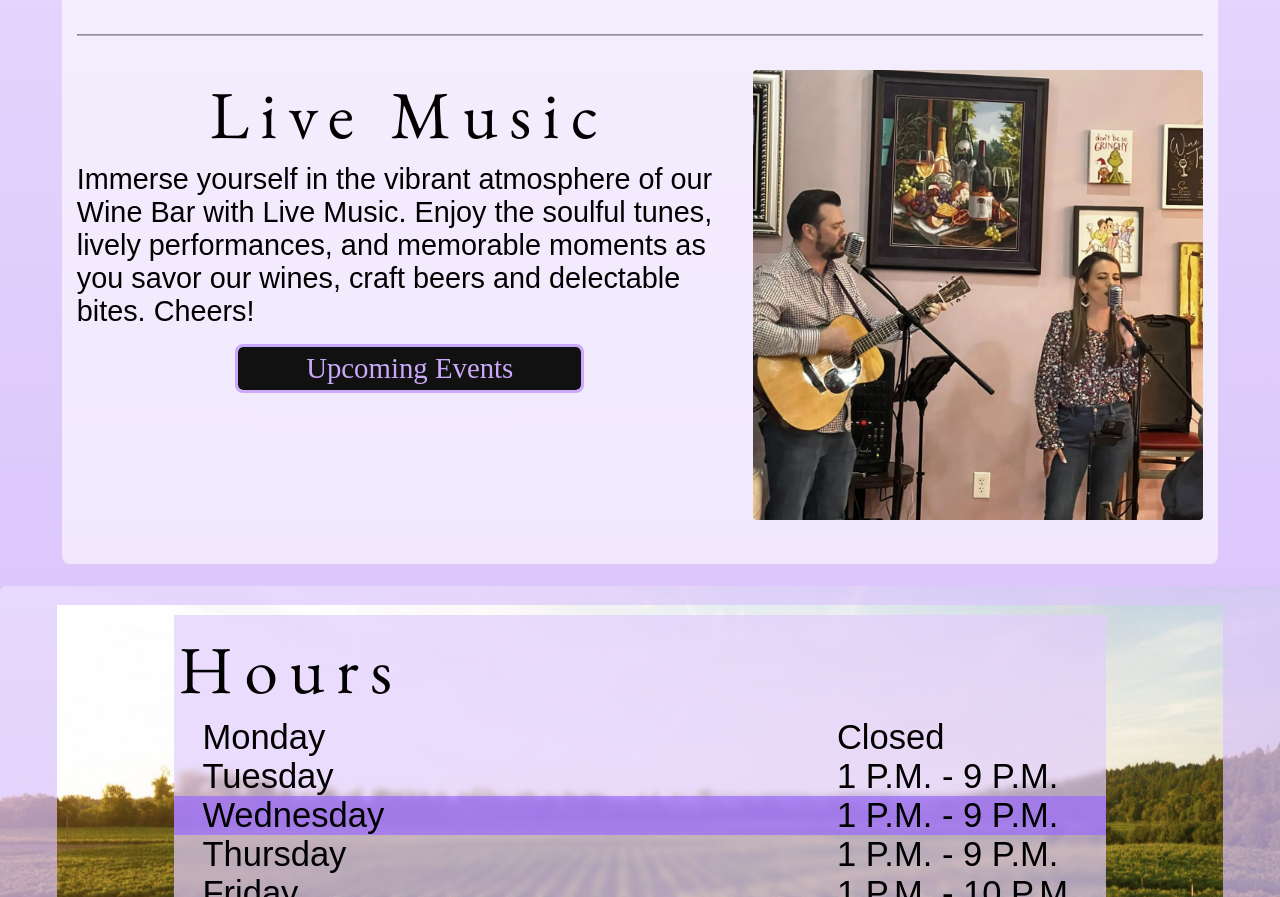
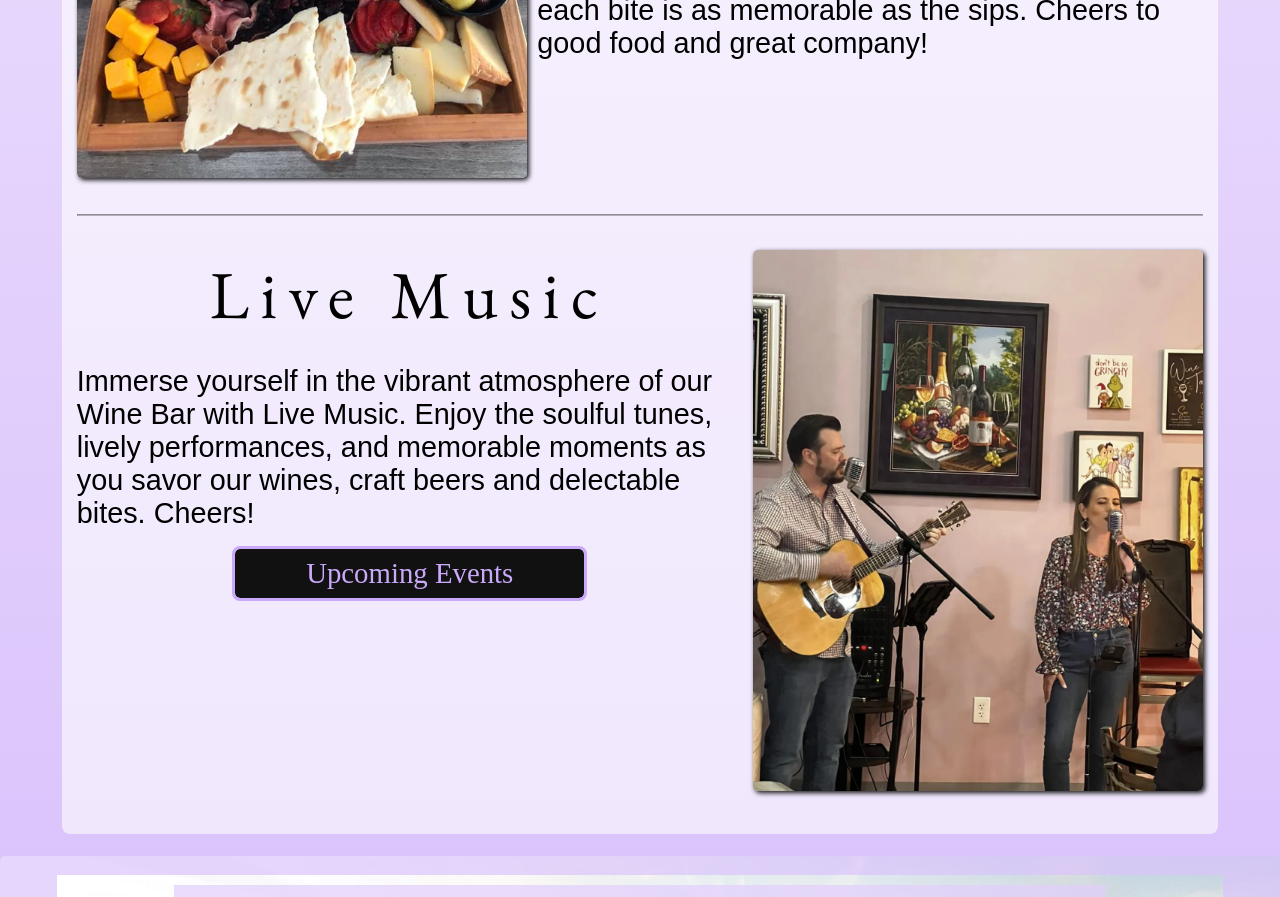
Before and after one commit to matthewjlewis93/wine30, an Eleventy site: page src/index.html in a window 1280 px wide. Shown: the part 1903-2800 px from the top of the page. Built offline with nearby package versions, Linux system fonts and the light colour scheme; Eleventy itself is replaced by a stand-in of ours; files that its build step writes are made by us from their sources; a web font is replaced by a local one.

Commit message:
button space and styling

```diff
--- a/public/index.css
+++ b/public/index.css
@@ -10,6 +10,7 @@ body {
 }
 h2 {
   font-family: Playfair;
+  text-shadow: 1px 1px 2px white;
   /* font-weight: 600; */
   font-style: italic;
   font-size: 5rem;
@@ -72,13 +73,15 @@ p {
 }
 
 .offering-img {
-  border-radius: 4px;
+  border-radius: 5px;
   order: 2;
+  box-shadow: 2px 2px 5px #111;
   object-fit: cover;
+  object-position: center;
   width: 100%;
   max-width: 500px;
   justify-self: right;
-  aspect-ratio: 1;
+  aspect-ratio: 5/6;
 }
 
 .offering-item {
@@ -97,6 +100,7 @@ p {
   order: 1;
   font-size: 1.5rem;
   padding: 0px;
+  /* padding: 0px 0px 20px 0px; */
 }
 .offering-item:nth-child(even) img {
   order: -1;
@@ -116,7 +120,7 @@ p {
   order: 5;
   width: 50%;
   text-align: center;
-  padding: 5px;
+  padding: 8px;
   margin-top: 1rem;
   color: #caa8fa;
   background-color: #111;
--- a/src/index.css
+++ b/src/index.css
@@ -10,6 +10,7 @@ body {
 }
 h2 {
   font-family: Playfair;
+  text-shadow: 1px 1px 2px white;
   /* font-weight: 600; */
   font-style: italic;
   font-size: 5rem;
@@ -72,13 +73,15 @@ p {
 }
 
 .offering-img {
-  border-radius: 4px;
+  border-radius: 5px;
   order: 2;
+  box-shadow: 2px 2px 5px #111;
   object-fit: cover;
+  object-position: center;
   width: 100%;
   max-width: 500px;
   justify-self: right;
-  aspect-ratio: 1;
+  aspect-ratio: 5/6;
 }
 
 .offering-item {
@@ -97,6 +100,7 @@ p {
   order: 1;
   font-size: 1.5rem;
   padding: 0px;
+  /* padding: 0px 0px 20px 0px; */
 }
 .offering-item:nth-child(even) img {
   order: -1;
@@ -116,7 +120,7 @@ p {
   order: 5;
   width: 50%;
   text-align: center;
-  padding: 5px;
+  padding: 8px;
   margin-top: 1rem;
   color: #caa8fa;
   background-color: #111;
```
Also changed, not shown: public/index.html (+1 -0 lines), src/_includes/partials/offerings.html (+1 -0 lines).
